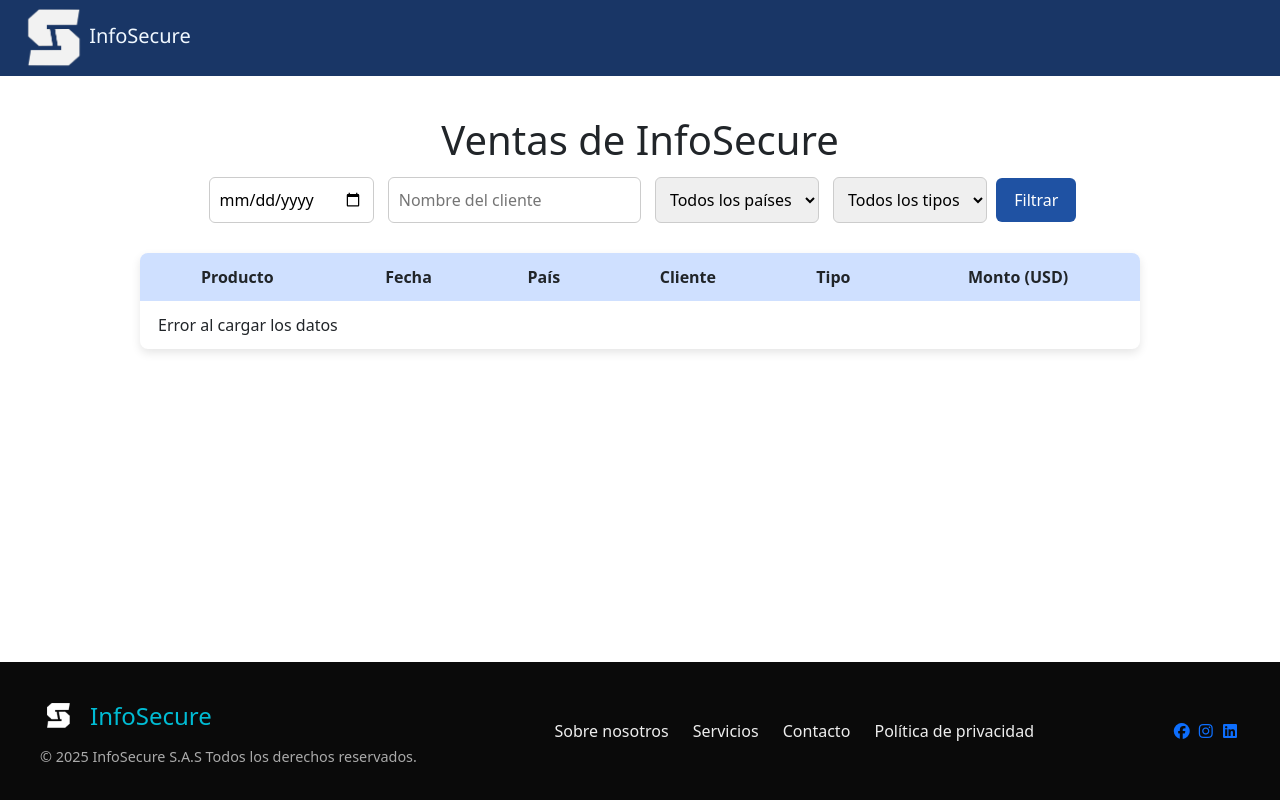
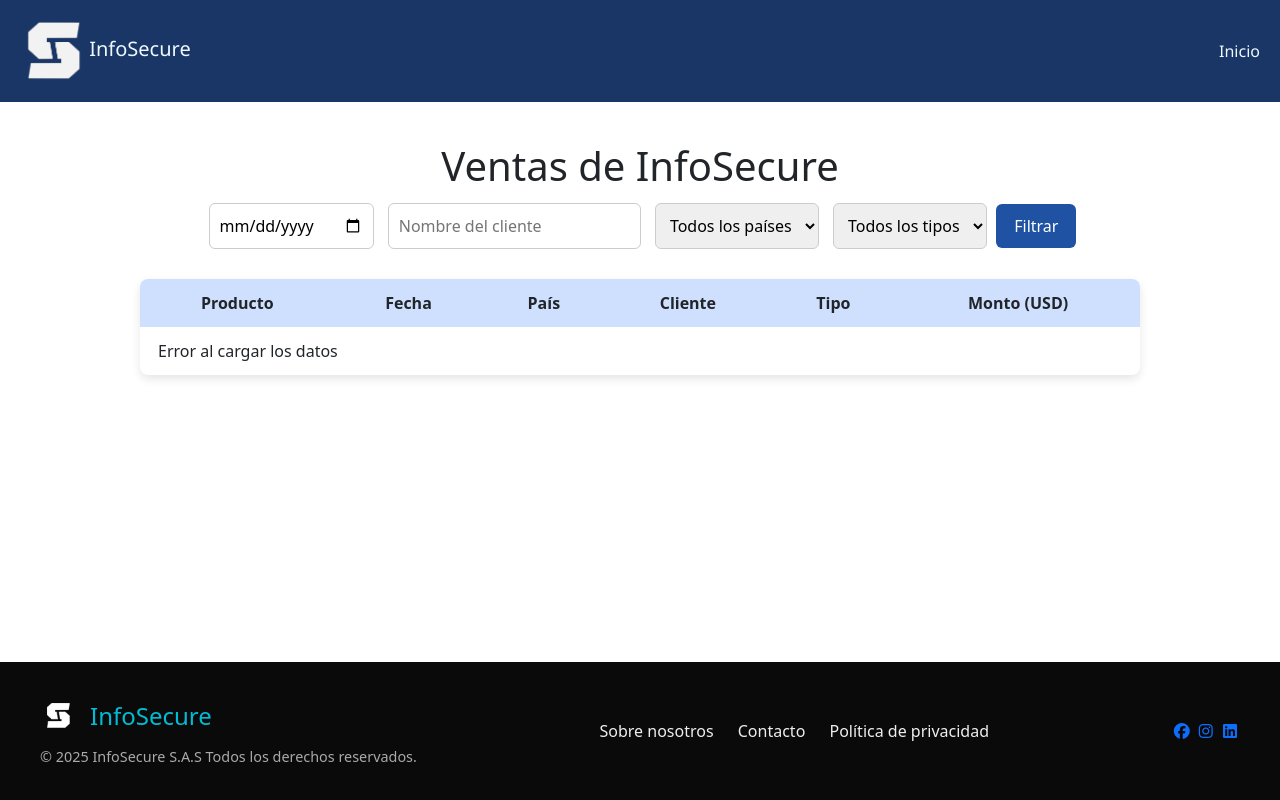
Before and after one commit to fbio18/INFOSECURE, a plain HTML site: page IS web/ventas.html in a window 1280 px wide. Drawn offline with nearby package versions, Linux system fonts and the light colour scheme; no server answers.

Commit message:
front ventas

```diff
--- a/IS web/ventas.html
+++ b/IS web/ventas.html
@@ -17,12 +17,30 @@
 
   <nav class="navbar navbar-expand-sm " id="navbarNav"  >
     <div class="container-fluid">
-
+     <nav class="navbar "  >
     <div class="container-fluid" >
       <a class="navbar-brand" href="#" id="text">
         <img src="logo-ISblanco-removebg-preview.png"alt="Logo"  class="img-fluid" id="logonav" >
         InfoSecure
       </a>
+    </div>
+  </nav>
+
+      <a class="navbar-brand" href="#" ></a>
+
+      <button class="navbar-toggler" type="button" data-bs-toggle="collapse" data-bs-target="#navbarNav"
+        aria-controls="navbarNav" aria-expanded="false" aria-label="Toggle navigation">
+        <span class="navbar-toggler-icon"></span>
+      </button>
+
+      <div class="collapse navbar-collapse"  >
+        <ul class="navbar-nav ms-auto" >
+          <li class="nav-item">
+            <a class="nav-link" href="index.html" id="nav">Inicio</a>
+          </li>
+
+        </ul>
+      </div>
     </div>
   </nav>
 
@@ -82,7 +100,7 @@
 
     <div class="footer-links">
       <a href="#about">Sobre nosotros</a>
-      <a href="#services">Servicios</a>
+
       <a href="#contact">Contacto</a>
       <a href="#privacy">Política de privacidad</a>
     </div>
```
Lines whose indentation alone changed are shown as unchanged.
